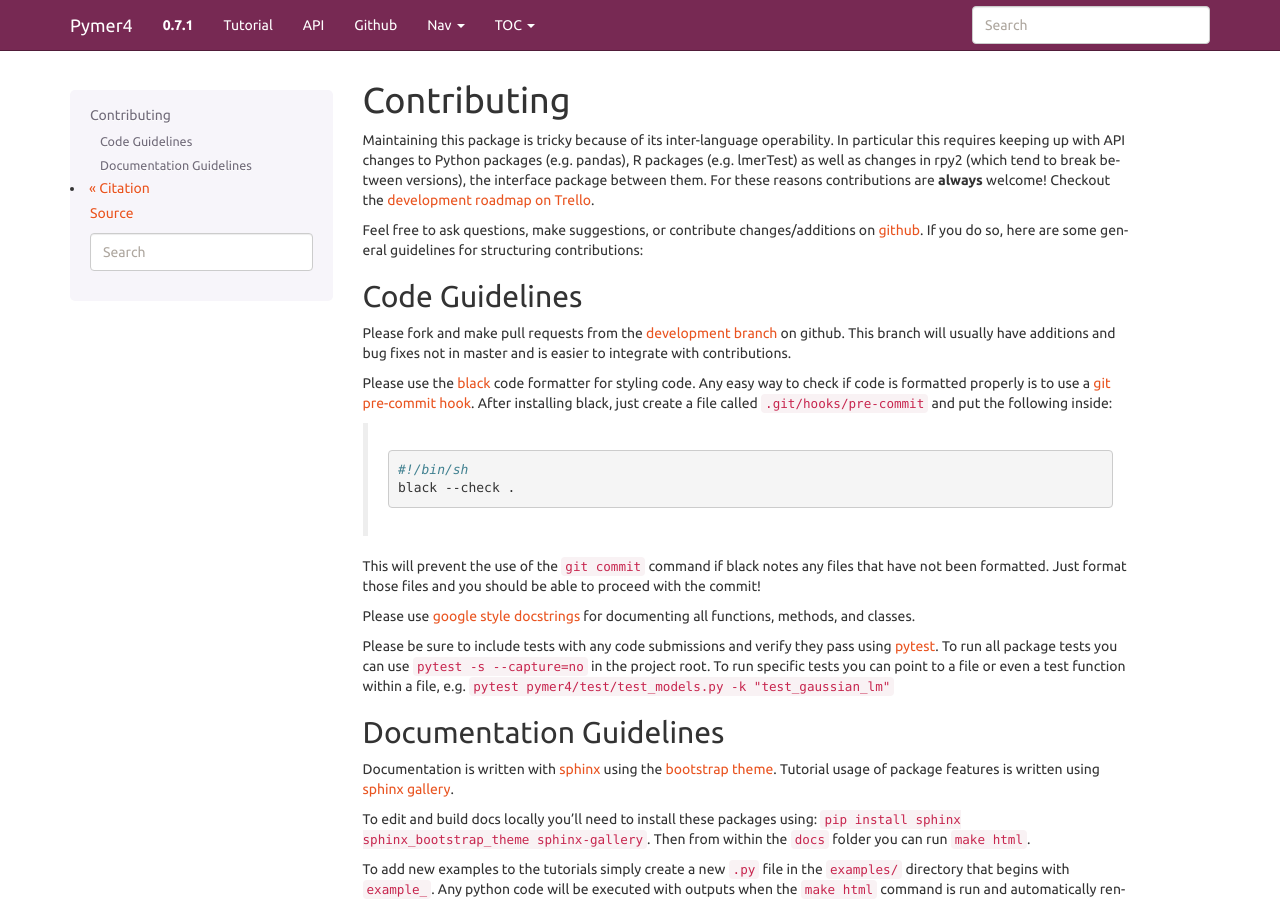
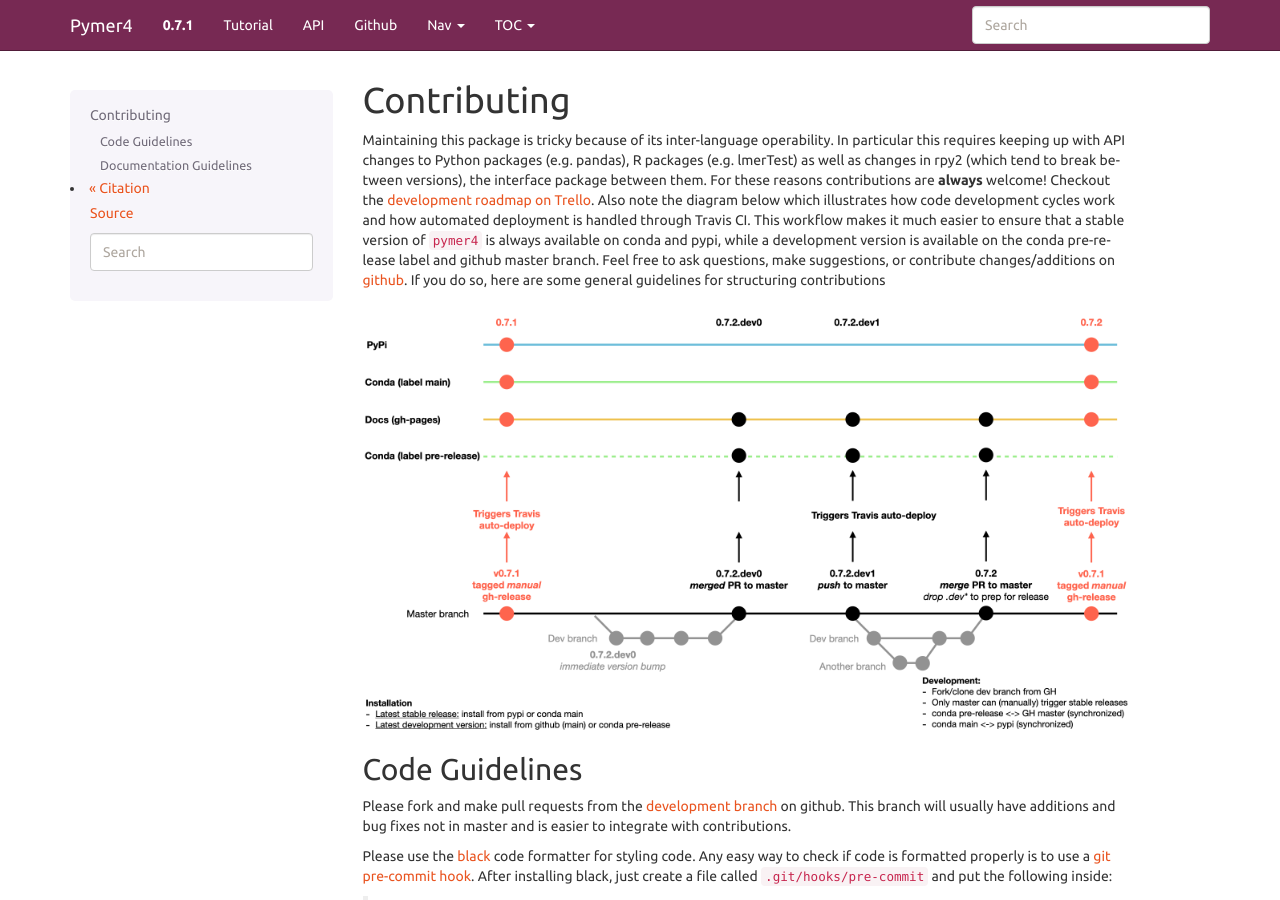
Before and after one commit to ejolly/pymer4, a Sphinx documentation site: the page built from docs/contributing.rst, in a window 1280 px wide and 900 px high. Built offline with Sphinx 7.4.7, drawn with Linux system fonts in a browser that asks for light colours.

Commit message:
Updated contribution guidelines in docs with development cycle schematic.

```diff
--- a/docs/contributing.rst
+++ b/docs/contributing.rst
@@ -1,8 +1,9 @@
 Contributing
 ============
-Maintaining this package is tricky because of its inter-language operability. In particular this requires keeping up with API changes to Python packages (e.g. pandas), R packages (e.g. lmerTest) as well as changes in rpy2 (which tend to break between versions), the interface package between them. For these reasons contributions are **always** welcome! Checkout the `development roadmap on Trello <https://trello.com/b/gGKmeAJ4>`_.
+Maintaining this package is tricky because of its inter-language operability. In particular this requires keeping up with API changes to Python packages (e.g. pandas), R packages (e.g. lmerTest) as well as changes in rpy2 (which tend to break between versions), the interface package between them. For these reasons contributions are **always** welcome! Checkout the `development roadmap on Trello <https://trello.com/b/gGKmeAJ4>`_. Also note the diagram below which illustrates how code development cycles work and how automated deployment is handled through Travis CI. This workflow makes it much easier to ensure that a stable version of :code:`pymer4` is always available on conda and pypi, while a development version is available on the conda pre-release label and github master branch. Feel free to ask questions, make suggestions, or contribute changes/additions on `github <https://github.com/ejolly/pymer4/>`_. If you do so, here are some general guidelines for structuring contributions
 
-Feel free to ask questions, make suggestions, or contribute changes/additions on `github <https://github.com/ejolly/pymer4/>`_. If you do so, here are some general guidelines for structuring contributions:
+.. image:: pymer4_dev_cycle.jpeg
+    :width: 800
 
 Code Guidelines
 ---------------
```
Also changed, not shown: docs/pymer4_dev_cycle.jpeg (added).
